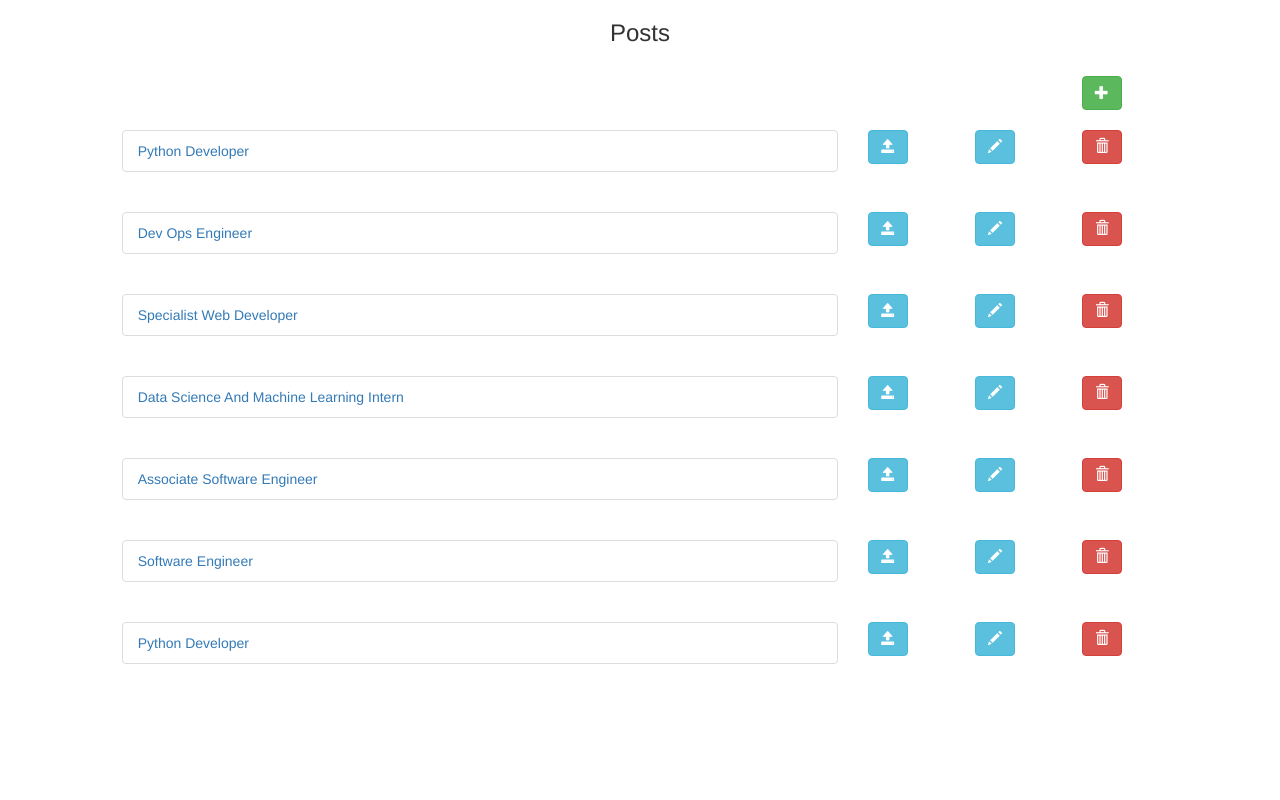
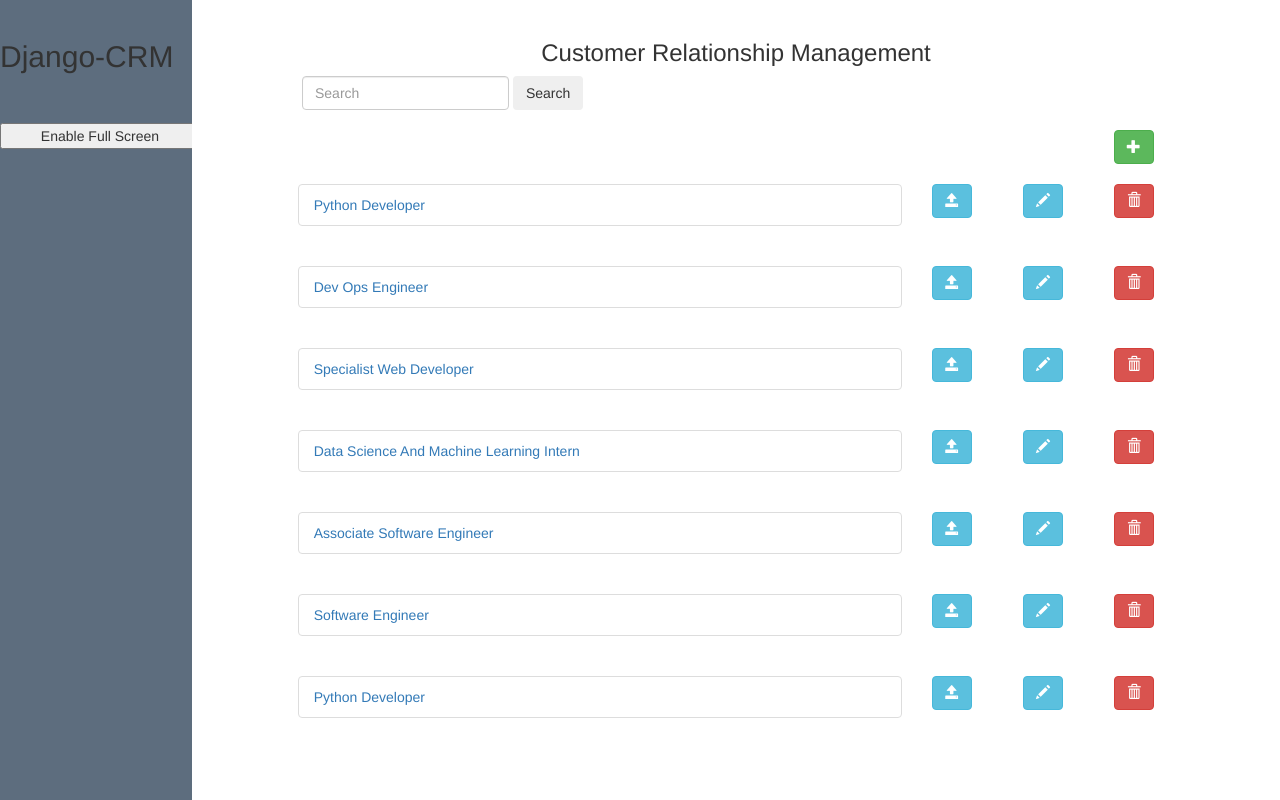
Before and after one commit to anujkumarthakur/Django-CrudAPI-Application, a Django app: page / in a window 1280 px wide. Run offline with Django 3.2, Linux system fonts and the light colour scheme; data comes from the database, SQL or seed files in the repository; both versions use the stored data as it was after the commit; some libraries are stand-ins or nearby versions.

Commit message:
add full screen function to enable window

```diff
--- a/crud/templates/crud/base.html
+++ b/crud/templates/crud/base.html
@@ -1,14 +1,155 @@
 <!DOCTYPE html>
 <html>
 <head>
- <title>CRUD app</title>
+<title>CRUD app</title>
 <meta charset="utf-8">
 <meta name="viewport" content="width=device-width, initial-scale=1">
+<style>
+body {
+  font-family: Arial;
+  color: white;
+}
+
+.split {
+  height: 100%;
+  position: fixed;
+  z-index: 1;
+  top: 0;
+  overflow-x: hidden;
+  padding-top: 20px;
+}
+
+.left {
+  width: 15%;
+  left: 0;
+  background-color:  #5d6d7e ;
+}
+
+.right {
+  width: 85%;
+  right: 0;
+
+}
+
+/*.centered {
+  position: absolute;
+  top: 50%;
+  left: 50%;
+  transform: translate(-50%, -50%);
+  text-align: center;
+}*/
+
+/*#element {
+	margin: 40px auto 20px auto;
+	height: 200px;
+	width: 400px;
+	background-color: #e9e9e9;
+	font-size: 20px;
+	padding: 40px 0 0 0;
+	text-align: center;
+	box-sizing: border-box;
+}*/
+
+#go-button {
+	width: 200px;
+	display: block;
+	margin: 50px auto 0 auto;
+}
+
+/* webkit requires explicit width, height = 100% of sceeen */
+/* webkit also takes margin into account in full screen also - so margin should be removed (otherwise black areas will be seen) */
+#element:-webkit-full-screen {
+	width: 100%;
+	height: 100%;
+	background-color: white;
+	margin: 0;
+}
+
+#element:-moz-full-screen {
+	background-color: white;
+	margin: 0;
+}
+
+#element:-ms-fullscreen {
+	background-color: white;
+	margin: 0;
+}
+
+/* W3C proposal that will eventually come in all browsers */
+#element:fullscreen {
+	background-color: white;
+	margin: 0;
+}
+
+</style>
 <link rel="stylesheet" href="https://maxcdn.bootstrapcdn.com/bootstrap/3.4.0/css/bootstrap.min.css">
 </head>
-<body>{% block content %}{% endblock %}<script src="https://code.jquery.com/jquery-3.3.1.slim.min.js" integrity="sha384-q8i/X+965DzO0rT7abK41JStQIAqVgRVzpbzo5smXKp4YfRvH+8abtTE1Pi6jizo" crossorigin="anonymous"></script>
+<body>
+
+    {% block content %}
+
+    {% endblock %}
+
+<script src="https://code.jquery.com/jquery-3.3.1.slim.min.js" integrity="sha384-q8i/X+965DzO0rT7abK41JStQIAqVgRVzpbzo5smXKp4YfRvH+8abtTE1Pi6jizo" crossorigin="anonymous"></script>
 <script src="https://cdnjs.cloudflare.com/ajax/libs/popper.js/1.14.3/umd/popper.min.js" integrity="sha384-ZMP7rVo3mIykV+2+9J3UJ46jBk0WLaUAdn689aCwoqbBJiSnjAK/l8WvCWPIPm49" crossorigin="anonymous"></script>
 <script src="https://ajax.googleapis.com/ajax/libs/jquery/3.3.1/jquery.min.js"></script>
 <script src="https://maxcdn.bootstrapcdn.com/bootstrap/3.4.0/js/bootstrap.min.js"></script>
+<script src="https://ajax.googleapis.com/ajax/libs/jquery/2.2.4/jquery.min.js"></script>
+<script>
+
+/* Get into full screen */
+function GoInFullscreen(element) {
+	if(element.requestFullscreen)
+		element.requestFullscreen();
+	else if(element.mozRequestFullScreen)
+		element.mozRequestFullScreen();
+	else if(element.webkitRequestFullscreen)
+		element.webkitRequestFullscreen();
+	else if(element.msRequestFullscreen)
+		element.msRequestFullscreen();
+}
+
+/* Get out of full screen */
+function GoOutFullscreen() {
+	if(document.exitFullscreen)
+		document.exitFullscreen();
+	else if(document.mozCancelFullScreen)
+		document.mozCancelFullScreen();
+	else if(document.webkitExitFullscreen)
+		document.webkitExitFullscreen();
+	else if(document.msExitFullscreen)
+		document.msExitFullscreen();
+}
+
+/* Is currently in full screen or not */
+function IsFullScreenCurrently() {
+	var full_screen_element = document.fullscreenElement || document.webkitFullscreenElement || document.mozFullScreenElement || document.msFullscreenElement || null;
+
+	// If no element is in full-screen
+	if(full_screen_element === null)
+		return false;
+	else
+		return true;
+}
+
+$("#go-button").on('click', function() {
+	if(IsFullScreenCurrently())
+		GoOutFullscreen();
+	else
+		GoInFullscreen($("#element").get(0));
+});
+
+$(document).on('fullscreenchange webkitfullscreenchange mozfullscreenchange MSFullscreenChange', function() {
+	if(IsFullScreenCurrently()) {
+		$("#go-button").text('Disable Full Screen');
+	}
+	else {
+		$("#element span").text('Full Screen Mode Disabled');
+		$("#go-button").text('Enable Full Screen');
+	}
+});
+
+</script>
+
 </body>
 </html>
--- a/crud/templates/crud/index.html
+++ b/crud/templates/crud/index.html
@@ -1,12 +1,38 @@
 {% extends 'crud/base.html' %}
 {% block content %}
+
+<!-- Start left -->
+<div id="element">
+<div class="split left">
+  <div class="centered">
+    <h2>Django-CRM</h2>
+    <!-- Full Screen -->
+	      <button id="go-button">Enable Full Screen</button>
+ <!-- End Full Screen-->
+  </div>
+</div>
+<!-- End Left -->
+
+<!-- Start right -->
+<div class="split right">
+<div class="centered">
 <div class="container-fluid">
  <div class="row">
+
+
   <div class="col-md-1 col-xs-1 col-sm-1"></div>
    <div  class="col-md-10 col-xs-10 col-sm-10">
-    <h3 class="round3" style="text-align:center;">Posts</h3>
+    <h3 class="round3" style="text-align:center;">Customer Relationship Management</h3>
   </div>
   <div class="col-md-1 col-xs-1 col-sm-1"></div>
+
+  <!-- Search Engin -->
+  <form class="form-inline my-2 my-lg-0" style="margin-left:110px;">
+      <input class="form-control mr-sm-2" type="search" placeholder="Search" aria-label="Search">
+      <button class="btn btn-outline-success my-2 my-sm-0" type="submit">Search</button>
+  </form>
+  <!-- End Search Engin -->
+
  </div>
  <div class="row">
   <div class="col-md-10 col-xs-10 col-sm-10"></div>
@@ -56,5 +82,9 @@
    <div class="col-md-1 col-xs-1 col-sm-1"></div>
   </div>
  {% endfor %}
+
+</div>
+</div>
+</div>
 </div>
 {% endblock %}
--- a/crud/templates/crud/post-detail.html
+++ b/crud/templates/crud/post-detail.html
@@ -11,6 +11,7 @@
    {{post.title}}
   </p>
     </div>
+
  <div class="col-md-1 col-xs-1 col-sm-1">
   <a href="{% url 'edit' post.pk %}">
    <button type="button" class="btn btn-info">
@@ -18,6 +19,7 @@
    </button>
   </a>
  </div>
+
  <div class="col-md-1 col-xs-1 col-sm-1">
   <a href="{% url 'delete' post.pk %}">
    <button type="button" class="btn btn-danger">
@@ -25,6 +27,7 @@
    </button>
   </a>
  </div>
+
  <div class="col-md-1 col-xs-1 col-sm-1"></div>
    </div>
      <div class="row">
```
Also changed, not shown: db.sqlite3. Lines whose indentation alone changed are shown as unchanged.
